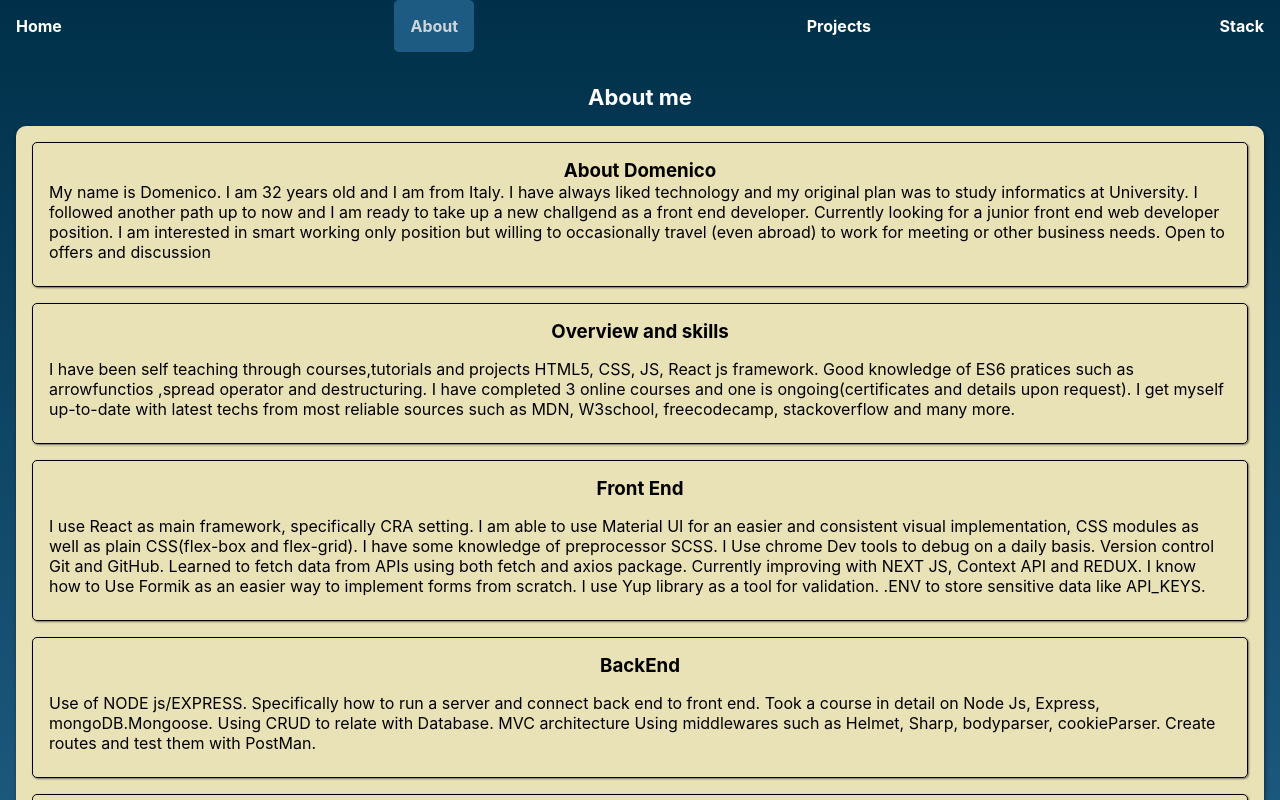
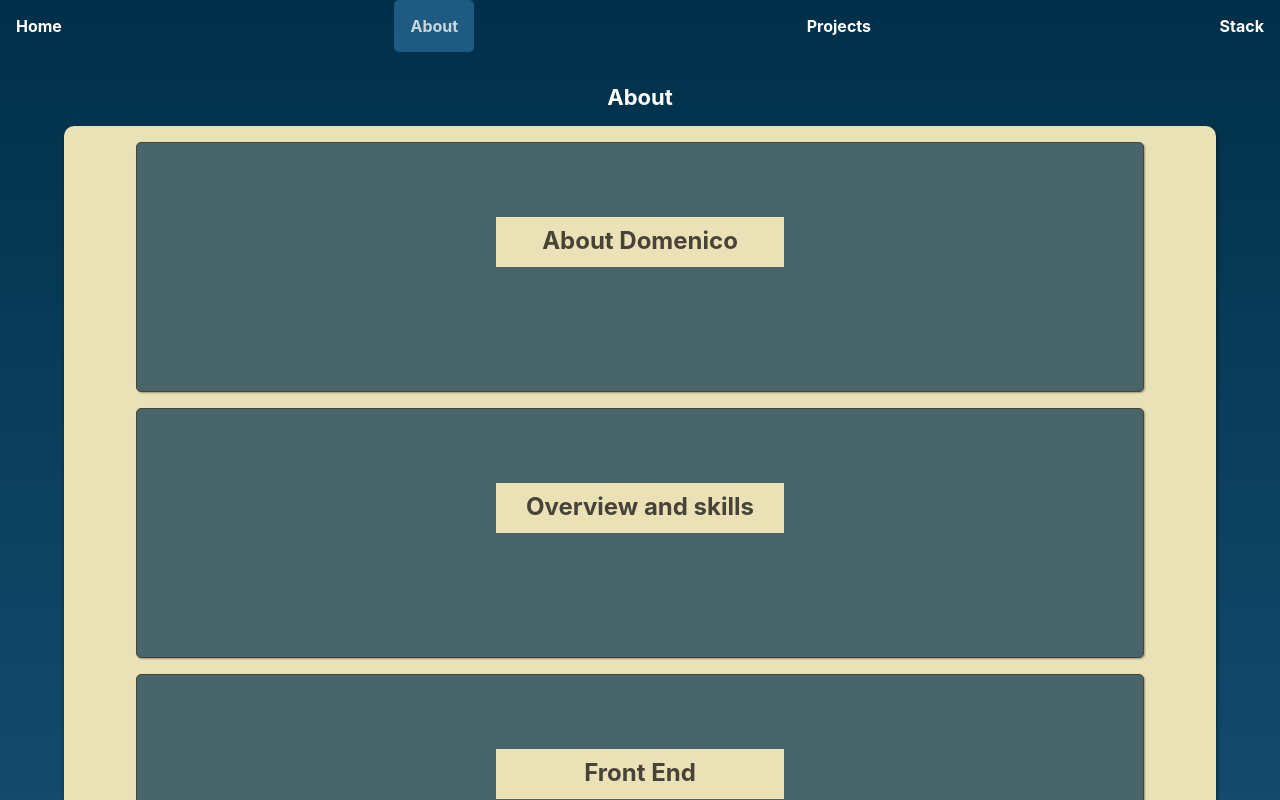
Before and after one commit to Mimmofalena/domenico-portfolio, a React (Create React App) app: page /domenico-portfolio/about in a window 1280 px wide. Shown: the top 800 px of the page. Built offline with nearby package versions, Linux system fonts and the light colour scheme.

Commit message:
created effects of hover AboutDetail.js

```diff
--- a/src/components/About/About.module.css
+++ b/src/components/About/About.module.css
@@ -1,10 +1,72 @@
 .title {
   margin-bottom: 1rem;
-  /* font-size: 20px; */
 }
-/* .text {
 
-} */
+.section {
+  border: 1px solid black;
+  border-radius: 5px;
+  box-shadow: 1px 1px 2px rgba(0, 0, 0, 0.5);
+  padding: 1rem;
+  min-height: 250px;
+  margin-bottom: 1rem;
+  transition: all 0.3s;
+  opacity: 0.7;
+  cursor: pointer;
+}
+
+.hide {
+  display: none;
+}
+
+.section:hover {
+  opacity: 1;
+}
+
+.subtitle {
+  margin: 0 auto;
+  background-color: rgb(204, 26, 26);
+  height: 50px;
+  width: 18rem;
+  line-height: 2;
+  transform: translate3d(0%, -100%, 0);
+
+  opacity: 0;
+}
+
+.title_hide {
+  margin: 0 auto;
+  background-color: var(--primary);
+  height: 50px;
+  width: 18rem;
+  line-height: 2;
+  transform: translate3d(0%, 0%, 0);
+}
+
+.section_hide {
+  background-color: var(--secondary);
+  display: flex;
+  flex-direction: column;
+  justify-content: center;
+  cursor: pointer;
+}
+
+/* .section_hide:hover .subtitle, */
+.section_hide:hover .title_hide {
+  transform: translate3d(0%, 0%, 0);
+  transform: scale(1.1);
+  transition: all 0.3s;
+
+  /* opacity: 0; */
+}
+.section_hide:hover .subtitle {
+  transform: translate3d(0%, -0%, 0);
+  opacity: 1;
+  transition-delay: 0.3s;
+  background-color: var(--tertiary);
+  transform: scale(1.1);
+  transition: all 0.3s;
+  /* transition-delay: 0.2s; */
+}
 
 .detailTitle {
   font-size: 22px;
@@ -21,10 +83,11 @@
   margin-bottom: 0.5rem;
   text-align: left;
 }
-.section {
-  border: 1px solid black;
-  border-radius: 5px;
-  box-shadow: 1px 1px 2px rgba(0, 0, 0, 0.5);
-  padding: 1rem;
-  margin-bottom: 1rem;
+
+@media screen and (min-width: 992px) {
+  .section {
+    width: 90%;
+    margin: 0 auto;
+    margin-bottom: 1rem;
+  }
 }
--- a/src/components/About/AboutDetail.js
+++ b/src/components/About/AboutDetail.js
@@ -1,35 +1,170 @@
 import React from "react";
 import classes from "./About.module.css";
 import Card from "../../utils/Card";
-import { useEffect } from "react";
+import { useEffect, useState, useRef } from "react";
 import { useLocation } from "react-router-dom";
+import { aboutData } from "./aboutData";
 
 const AboutDetail = () => {
+  const ref = useRef();
+  const newDataArr = aboutData.map((item) => ({ ...item, isOpen: false }));
+  console.log(newDataArr);
+
+  const [data, setData] = useState(newDataArr);
+  const isOpenHandler = (e) => {
+    console.log(ref.current.id);
+    console.log(data);
+    const currentItem = data.find((item) => item.id === e.target.id);
+    // const currentItem = data.map((item) => item.id);
+    console.log(currentItem);
+    // const changedItem = currentItem.isOpen === !currentItem.isOpen;
+    // console.log(changedItem);
+  };
+  const [showSection, setShowSection] = useState(false);
+  const [selectedItem, setSelectedItem] = useState(null);
+  console.log(selectedItem);
+
+  const showSectionHandler = (e) => {
+    setShowSection(!showSection);
+
+    setSelectedItem(e.target.id);
+    console.log(showSection);
+    console.log("clicked item", selectedItem);
+  };
+
+  const selectItemHandler = (e) => {
+    setSelectedItem((prevState) => e.target.id);
+
+    console.log("clicked item", selectedItem);
+  };
+
+  const leaveHandler = () => {
+    console.log(ref.current);
+  };
   const location = useLocation();
   useEffect(() => {
     window.scrollTo(0, 0);
   }, [location]);
   return (
     <>
-      <h3 className={classes.detailTitle}>About me</h3>
+      <h3 className={classes.detailTitle}>About</h3>
       <Card>
-        {/* <h3 className={classes.title}>About me</h3> */}
-        <section className={classes.container}>
-          <section className={classes.section}>
-            <h3>About Domenico</h3>
+        {aboutData.map((item, index) => (
+          <>
+            <section
+              ref={ref}
+              id={item.id}
+              onClick={showSectionHandler}
+              className={
+                showSection && +selectedItem === item.id
+                  ? [classes.section]
+                  : [classes.section, classes.section_hide].join(" , ")
+              }
+            >
+              {showSection && +selectedItem === item.id ? (
+                <>
+                  <h3 className={classes.title}>{item.title}</h3>
+                  <p className={classes.text}>{item.text}</p>
+                </>
+              ) : (
+                <>
+                  <h2 className={classes.title_hide}>{item.title}</h2>
+                  <h2 className={classes.subtitle}>Reveal</h2>
+                </>
+              )}
+            </section>
+          </>
+        ))}
+      </Card>
+    </>
+    // <>
+    //   <h3 className={classes.detailTitle}>About</h3>
+    //   <Card>
+    //     {aboutData.map((item, index) => {
+    //       return clickedItem === index ? (
+    //         <section
+    //           id={item.id}
+    //           // onClick={handleCSSHandler}
+    //           onMouseEnter={handleCSSHandler}
+    //           className={
+    //             clickedItem === index
+    //               ? classes.section
+    //               : [classes.section, classes.section_hide].join(" , ")
+    //           }
+    //         >
+    //           <>
+    //             <h3 className={classes.title}>{item.title}</h3>
+    //             <p className={classes.text}>{item.text}</p>
+    //           </>
+    //         </section>
+    //       ) : (
+    //         <>
+    //           <section
+    //             id={item.id}
+    //             onClick={handleCSSHandler}
+    //             // onClick={showSectionHandler}
+    //             className={
+    //               clickedItem === index
+    //                 ? classes.section
+    //                 : [classes.section, classes.section_hide].join(" , ")
+    //             }
+    //           >
+    //             <h2 className={[classes.title, classes.title_hide].join(" , ")}>
+    //               {item.title}
+    //             </h2>
+    //             <h2
+    //               // onMouseLeave={leaveHandler}
+    //               // ref={ref}
+    //               className={[classes.subtitle]}
+    //             >
+    //               Reveal
+    //             </h2>
+    //           </section>
+    //         </>
+    //       );
+    //     })}
+
+    //   </Card>
+    // </>
+  );
+};
+
+export default AboutDetail;
+
+{
+  /* {showSection ?
+           (
+            <>
+              <h3 className={classes.title}>About Domenico</h3>
               <p className={classes.text}>
-              My name is Domenico. I am 32 years old and I am from Italy. I have
-              always liked technology and my original plan was to study
-              informatics at University. I followed another path up to now and I
-              am ready to take up a new challgend as a front end developer.
-              Currently looking for a junior front end web developer position. I
-              am interested in smart working only position but willing to
+                My name is Domenico. I am 32 years old and I am from Italy. I
+                have always liked technology and my original plan was to study
+                informatics at University. I followed another path up to now and
+                I am ready to take up a new challgend as a front end developer.
+                Currently looking for a junior front end web developer position.
+                I am interested in smart working only position but willing to
                 occasionally travel (even abroad) to work for meeting or other
                 business needs. Open to offers and discussion
               </p>
-          </section>
+            </>
+          ) : (
+            <>
+              <h2 className={[classes.title, classes.title_hide].join(" , ")}>
+                About Domenico
+              </h2>
+              <h2
+                onMouseLeave={leaveHandler}
+                ref={ref}
+                className={[classes.subtitle]}
+              >
+                Reveal
+              </h2>
+            </>
+          )} */
+}
 
-          <section className={classes.section}>
+{
+  /* <section className={classes.section}>
           <h3 className={classes.title}>Overview and skills</h3>
 
           <p className={classes.text}>
@@ -50,22 +185,22 @@ const AboutDetail = () => {
             I use React as main framework, specifically CRA setting. I am able
             to use Material UI for an easier and consistent visual
             implementation, CSS modules as well as plain CSS(flex-box and
-              flex-grid). I have some knowledge of preprocessor SCSS. I Use
-              chrome Dev tools to debug on a daily basis. Version control Git
-              and GitHub. Learned to fetch data from APIs using both fetch and
-              axios package. Currently improving with NEXT JS, Context API and
-              REDUX. I know how to Use Formik as an easier way to implement
-              forms from scratch. I use Yup library as a tool for validation.
-              .ENV to store sensitive data like API_KEYS.
+            flex-grid). I have some knowledge of preprocessor SCSS. I Use chrome
+            Dev tools to debug on a daily basis. Version control Git and GitHub.
+            Learned to fetch data from APIs using both fetch and axios package.
+            Currently improving with NEXT JS, Context API and REDUX. I know how
+            to Use Formik as an easier way to implement forms from scratch. I
+            use Yup library as a tool for validation. .ENV to store sensitive
+            data like API_KEYS.
           </p>
         </section>
         <section className={classes.section}>
           <h3 className={classes.title}>BackEnd</h3>
 
           <p className={classes.text}>
-              Use of NODE js/EXPRESS. Specifically how to run a server and
-              connect back end to front end. Took a course in detail on Node Js,
-              Express, mongoDB.Mongoose. Using CRUD to relate with Database. MVC
+            Use of NODE js/EXPRESS. Specifically how to run a server and connect
+            back end to front end. Took a course in detail on Node Js, Express,
+            mongoDB.Mongoose. Using CRUD to relate with Database. MVC
             architecture Using middlewares such as Helmet, Sharp, bodyparser,
             cookieParser. Create routes and test them with PostMan.
           </p>
@@ -75,32 +210,24 @@ const AboutDetail = () => {
           <h3 className={classes.title}>Past and Present</h3>
 
           <p className={classes.text}>
-              I have been working as a ICU Nurse both in the UK and in Italy
-              since 2013. This job improved my interpersonal and communicative
-              skills. Team work plays a pivotal role in my job and I believe no
-              one can do everything on their own to achieve the best outcomes,
-              especially in tech. I am resilient and I work well even under
-              pressure. I believe also that being punctual and precise make me a
-              good candidate for any job position. I am honest and I know my
-              limits.
+            I have been working as a ICU Nurse both in the UK and in Italy since
+            2013. This job improved my interpersonal and communicative skills.
+            Team work plays a pivotal role in my job and I believe no one can do
+            everything on their own to achieve the best outcomes, especially in
+            tech. I am resilient and I work well even under pressure. I believe
+            also that being punctual and precise make me a good candidate for
+            any job position. I am honest and I know my limits.
           </p>
         </section>
         <section className={classes.section}>
           <h3 className={classes.title}>Curiosities and hobbies</h3>
 
           <p className={classes.text}>
-              I made an e-commerce with Wordpress in 2016 selling few items! I
-              am a sociable person. I love sports, outdoor activities and
-              playing videogames. I love to travel and my dream is to visit all
-              the 7 wonders! I have already visited the Coliseum and Chitchen
-              Itza. Hoping this pandemic gets under control to be able to travel
-              again.
+            I made an e-commerce with Wordpress in 2016 selling few items! I am
+            a sociable person. I love sports, outdoor activities and playing
+            videogames. I love to travel and my dream is to visit all the 7
+            wonders! I have already visited the Coliseum and Chitchen Itza.
+            Hoping this pandemic gets under control to be able to travel again.
           </p>
-          </section>
-        </section>
-      </Card>
-    </>
-  );
-};
-
-export default AboutDetail;
+        </section> */
+}
--- /dev/null
+++ b/src/components/About/aboutData.js
@@ -0,0 +1,68 @@
+export const aboutData = [
+  {
+    title: "About Domenico",
+    text: ` My name is Domenico. I am 32 years old and I am from Italy. I
+                have always liked technology and my original plan was to study
+                informatics at University. I followed another path up to now and
+                I am ready to take up a new challgend as a front end developer.
+                Currently looking for a junior front end web developer position.
+                I am interested in smart working only position but willing to
+                occasionally travel (even abroad) to work for meeting or other
+                business needs. Open to offers and discussion`,
+    id: 0,
+  },
+  {
+    title: "Overview and skills",
+    text: `    I have been self teaching through courses,tutorials and projects
+            HTML5, CSS, JS, React js framework. Good knowledge of ES6 pratices
+            such as arrowfunctios ,spread operator and destructuring. I have
+            completed 3 online courses and one is ongoing(certificates and
+            details upon request). I get myself up-to-date with latest techs
+            from most reliable sources such as MDN, W3school, freecodecamp,
+            stackoverflow and many more.`,
+    id: 1,
+  },
+  {
+    title: "Front End",
+    text: `   I use React as main framework, specifically CRA setting. I am able
+            to use Material UI for an easier and consistent visual
+            implementation, CSS modules as well as plain CSS(flex-box and
+            flex-grid). I have some knowledge of preprocessor SCSS. I Use chrome
+            Dev tools to debug on a daily basis. Version control Git and GitHub.
+            Learned to fetch data from APIs using both fetch and axios package.
+            Currently improving with NEXT JS, Context API and REDUX. I know how
+            to Use Formik as an easier way to implement forms from scratch. I
+            use Yup library as a tool for validation. .ENV to store sensitive
+            data like API_KEYS.`,
+    id: 2,
+  },
+  {
+    title: "BackEnd",
+    text: `  Use of NODE js/EXPRESS. Specifically how to run a server and connect
+            back end to front end. Took a course in detail on Node Js, Express,
+            mongoDB.Mongoose. Using CRUD to relate with Database. MVC
+            architecture Using middlewares such as Helmet, Sharp, bodyparser,
+            cookieParser. Create routes and test them with PostMan.`,
+    id: 3,
+  },
+  {
+    title: "Past and Present",
+    text: `    I have been working as a ICU Nurse both in the UK and in Italy since
+            2013. This job improved my interpersonal and communicative skills.
+            Team work plays a pivotal role in my job and I believe no one can do
+            everything on their own to achieve the best outcomes, especially in
+            tech. I am resilient and I work well even under pressure. I believe
+            also that being punctual and precise make me a good candidate for
+            any job position. I am honest and I know my limits.`,
+    id: 4,
+  },
+  {
+    title: "Curiosities and hobbies",
+    text: `    I made an e-commerce with Wordpress in 2016 selling few items! I am
+            a sociable person. I love sports, outdoor activities and playing
+            videogames. I love to travel and my dream is to visit all the 7
+            wonders! I have already visited the Coliseum and Chitchen Itza.
+            Hoping this pandemic gets under control to be able to travel again.`,
+    id: 5,
+  },
+];
--- a/src/utils/Card.module.css
+++ b/src/utils/Card.module.css
@@ -3,9 +3,10 @@
   border-radius: 10px;
   box-shadow: 1px 2px 4px rgba(0, 0, 0, 0.5);
   /* height: calc(100% + 2rem); */
-  width: auto;
+  width: 90%;
   padding: 1rem;
-  margin: 4rem 1rem;
+  margin: 0 auto;
+  margin-bottom: 1rem;
   display: flex;
   flex-direction: column;
   text-align: center;
```
Lines whose indentation alone changed are shown as unchanged.
